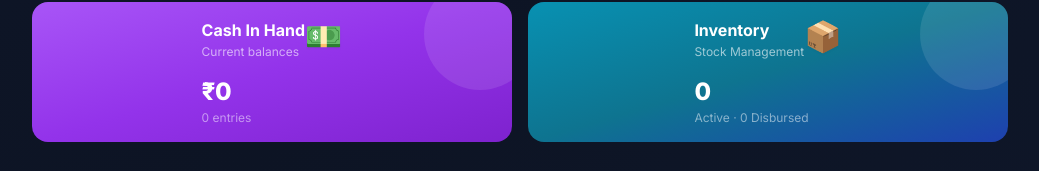
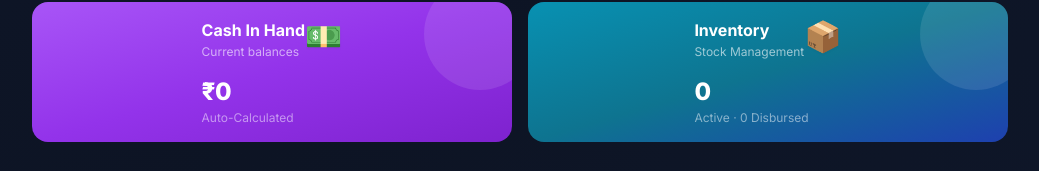
Before and after one commit to basirsk/business-tracker, a React (Vite) app: page /dashboard in a window 1280 px wide. Shown: the part 629-800 px from the top of the page, without its empty margins (120-1159 px from the left). Built offline with nearby package versions, Linux system fonts and the light colour scheme; no server answers; the database is empty; sample sign-in values are in the browser's storage.

Commit message:
feat: Auto-calculate Cash in Hand as read-only metric based on Sales minus Vendor/Expenses

```diff
--- a/src/pages/Analytics.jsx
+++ b/src/pages/Analytics.jsx
@@ -10,13 +10,11 @@ import { db } from '../firebase';
 import { useAuthState } from '../hooks/useAuthState';
 import toast from 'react-hot-toast';
 
-/* ─── Config ────────────────────────────────────────────────────────── */
 const SECTIONS = [
     { id: 'vendor', label: 'Vendor', color: '#3b82f6', badge: 'bg-blue-100 text-blue-800' },
     { id: 'investor', label: 'Investor', color: '#10b981', badge: 'bg-emerald-100 text-emerald-800' },
     { id: 'expense', label: 'Expense', color: '#f43f5e', badge: 'bg-rose-100 text-rose-800' },
     { id: 'sales', label: 'Sales', color: '#f59e0b', badge: 'bg-amber-100 text-amber-800' },
-    { id: 'cash_in_hand', label: 'Cash In Hand', color: '#a855f7', badge: 'bg-purple-100 text-purple-800' },
 ];
 
 /* ─── Helpers ────────────────────────────────────────────────────────── */
--- a/src/pages/Dashboard.jsx
+++ b/src/pages/Dashboard.jsx
@@ -109,8 +109,14 @@ export default function Dashboard() {
         SECTIONS.map(s => [s.id, filtered.filter(t => t.section === s.id).reduce((sum, t) => sum + (Number(t.amount) || 0), 0)])
     );
 
+    // Auto-Calculate Cash in Hand
+    totals.cash_in_hand = totals.sales - (totals.vendor + totals.expense);
+
     const counts = Object.fromEntries(
-        SECTIONS.map(s => [s.id, filtered.filter(t => t.section === s.id).length])
+        SECTIONS.map(s => {
+            if (s.id === 'cash_in_hand') return [s.id, 0]; // No individual entries
+            return [s.id, filtered.filter(t => t.section === s.id).length];
+        })
     );
 
     const netProfit = (totals.sales + totals.investor) - (totals.vendor + totals.expense);
@@ -227,10 +233,10 @@ export default function Dashboard() {
                         <motion.button
                             key={sec.id} id={`card-${sec.id}`}
                             initial={{ opacity: 0, y: 20 }} animate={{ opacity: 1, y: 0 }} transition={{ delay: i * 0.07 }}
-                            whileTap={{ scale: 0.96 }}
-                            onClick={() => navigate(`/section/${sec.id}`)}
-                            className={`relative overflow-hidden rounded-2xl bg-gradient-to-br ${sec.gradient} text-left cursor-pointer focus-visible:ring-4 ${sec.ring} active:brightness-90 transition-all`}
-                            style={{ minHeight: 140 }} aria-label={`Open ${sec.label}`}
+                            whileTap={sec.id === 'cash_in_hand' ? {} : { scale: 0.96 }}
+                            onClick={() => sec.id === 'cash_in_hand' ? null : navigate(`/section/${sec.id}`)}
+                            className={`relative overflow-hidden rounded-2xl bg-gradient-to-br ${sec.gradient} text-left ${sec.id === 'cash_in_hand' ? 'cursor-default' : 'cursor-pointer focus-visible:ring-4 active:brightness-90'} ${sec.ring} transition-all`}
+                            style={{ minHeight: 140 }} aria-label={sec.id === 'cash_in_hand' ? sec.label : `Open ${sec.label}`}
                         >
                             <span className="absolute -top-6 -right-6 w-28 h-28 rounded-full bg-white/10 pointer-events-none" />
                             <div className="relative z-10 p-4 h-full flex flex-col justify-between gap-2">
@@ -247,7 +253,7 @@ export default function Dashboard() {
                                         : <>
                                             <p className="text-xl sm:text-2xl font-extrabold text-white tracking-tight leading-none">{fmt(totals[sec.id])}</p>
                                             <p className="text-white/50 text-xs mt-0.5">
-                                                {counts[sec.id]} {counts[sec.id] === 1 ? 'entry' : 'entries'}
+                                                {sec.id === 'cash_in_hand' ? 'Auto-Calculated' : `${counts[sec.id]} ${counts[sec.id] === 1 ? 'entry' : 'entries'}`}
                                             </p>
                                         </>
                                     }
```
